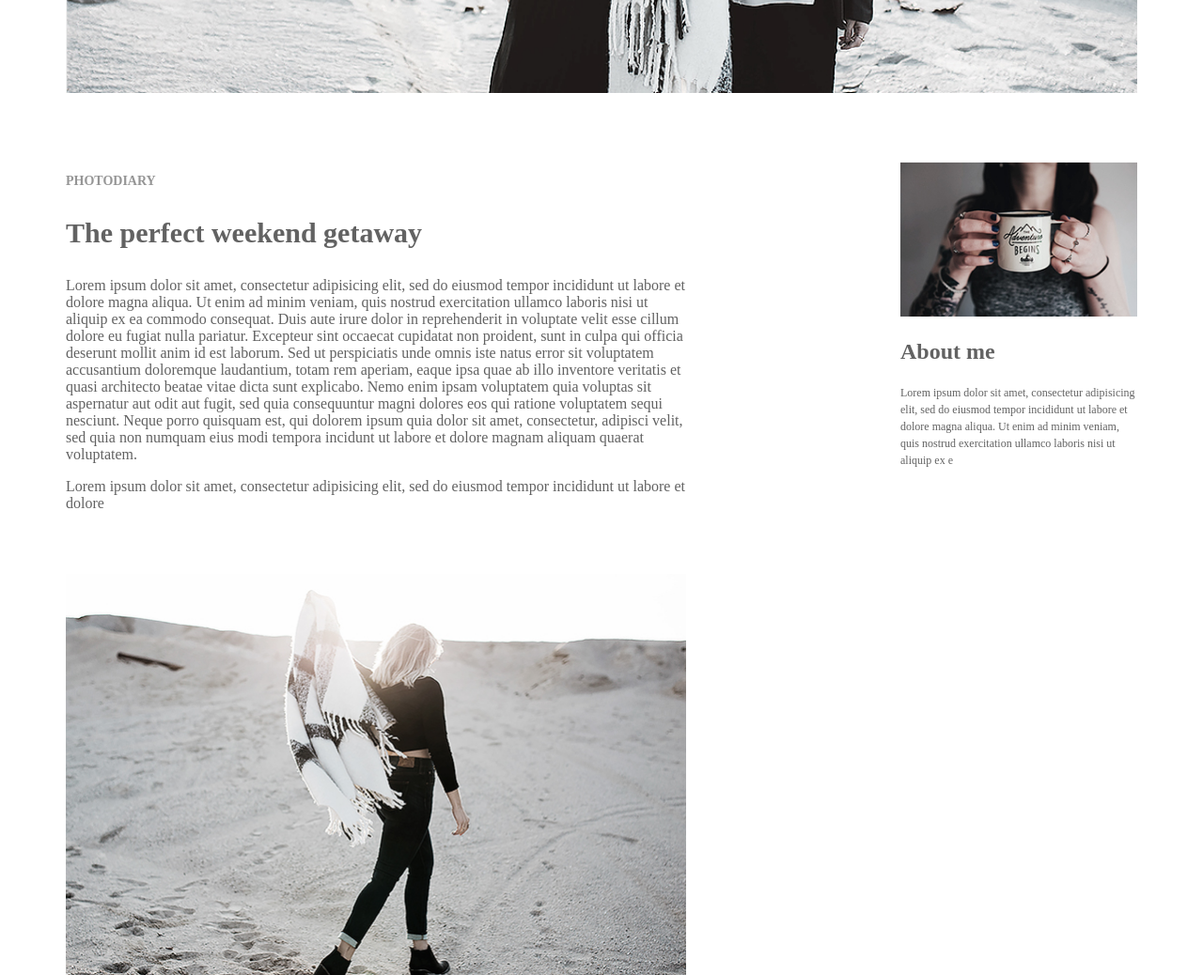
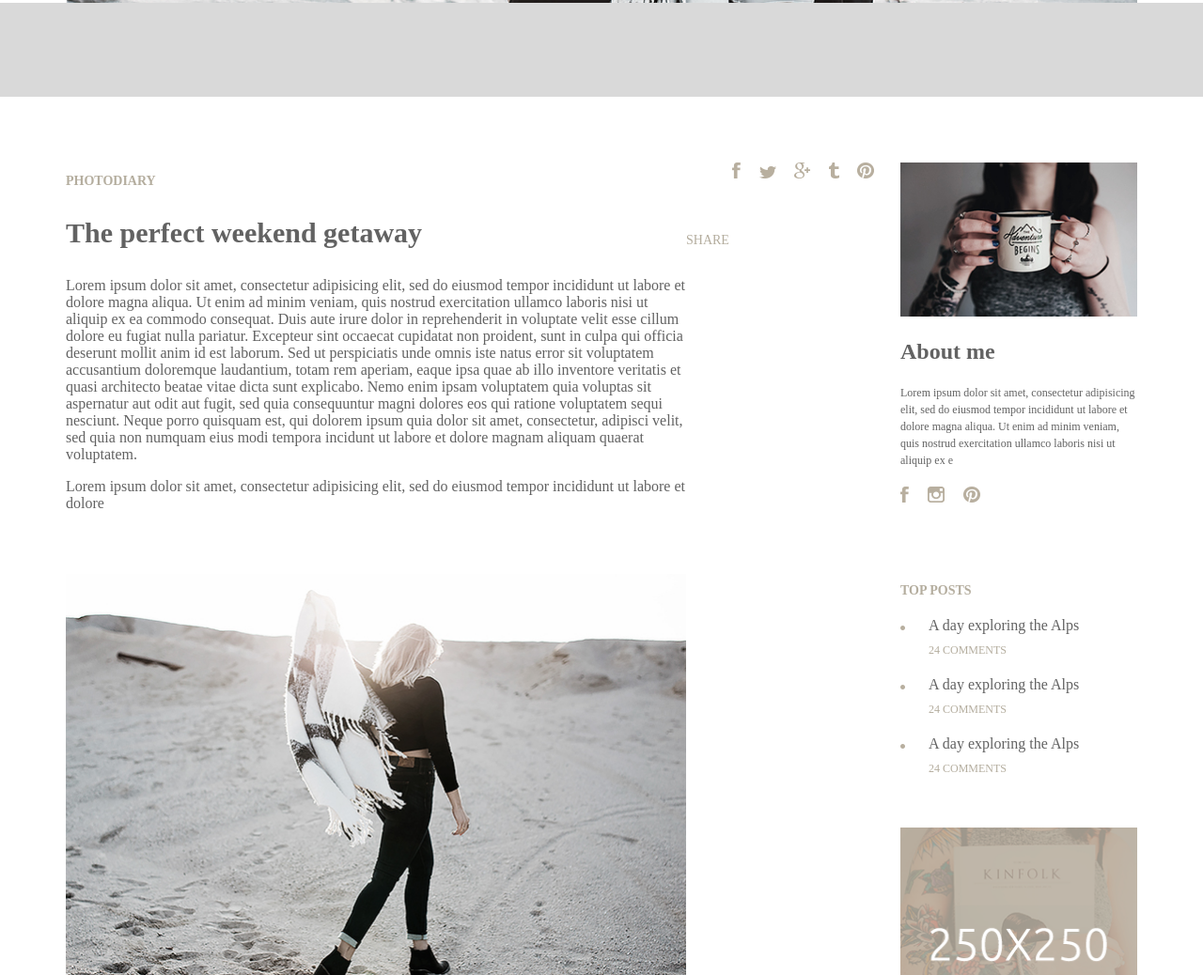
Before and after one commit to abramenko95/web-interface, a plain HTML site: page index.html in a window 1280 px wide. Shown: the part 616-1654 px from the top of the page at 94% size. Drawn offline with Linux system fonts and the light colour scheme.

Commit message:
footer don't fixed(

```diff
--- a/index.html
+++ b/index.html
@@ -52,8 +52,65 @@ Lorem ipsum dolor sit amet, consectetur adipisicing elit, sed do eiusmod tempor
             <span id="bio">
             	Lorem ipsum dolor sit amet, consectetur adipisicing elit, sed do eiusmod tempor incididunt ut labore et dolore magna aliqua. Ut enim ad minim veniam, quis nostrud exercitation ullamco laboris nisi ut aliquip ex e
             </span>
+            <div class="social">
+            	<a href="#">
+                	<img src="images/icons/fb.png" alt="" class="icon">
+                </a>
+                <a href="#">
+                	<img src="images/icons/instagram.png" alt="" class="icon">
+                </a>
+                <a href="#">
+                	<img src="images/icons/pinterest.png" alt="" class="icon">
+                </a>
+                <h2>
+                	TOP POSTS
+                </h2>
+                <div class="post">
+                	<img src="images/icons/disc.png" class="disc">
+                    A day exploring the Alps
+                </div>
+                <div class="comments">
+                	24 COMMENTS
+                </div>
+                <div class="post">
+                	<img src="images/icons/disc.png" class="disc">
+                    A day exploring the Alps
+                </div>
+                <div class="comments">
+                	24 COMMENTS
+                </div>
+                <div class="post">
+                	<img src="images/icons/disc.png" class="disc">
+                    A day exploring the Alps
+                </div>
+                <div class="comments">
+                	24 COMMENTS
+                </div>
+                <img src="images/banner spot.png" alt="" id="banner">
+            </div>
+        </div>
+    	<div class="share">
+            SHARE
+            <a href="#">
+            	<img src="images/icons/fb.png" alt="" class="icon">
+            </a>
+            <a href="#">
+            	<img src="images/icons/tw.png" alt="" class="icon">
+            </a>
+            <a href="#">
+            	<img src="images/icons/g+.png" alt="" class="icon">
+            </a>
+            <a href="#">
+            	<img src="images/icons/tumblr.png" alt="" class="icon">
+            </a>
+            <a href="#">
+            	<img src="images/icons/pinterest.png" alt="" class="icon">
+            </a>
         </div>
     </div>
+    <footer>
+
+    </footer>
 
   </body>
 </html>
--- a/style.css
+++ b/style.css
@@ -2,6 +2,8 @@ body {
   margin: 0;
   font-family: 'PlayfairDisplay', regular;
   color: #626262;
+  height: 100%;
+  position: relative;
 }
 header {
 }
@@ -66,6 +68,7 @@ img {
 }
 #content {
 	margin: 70px;
+	min-height: 100%;
 
 }
 #left-container {
@@ -78,7 +81,7 @@ img {
 }
 h2 {
 	font-family: 'Ubuntu Light', light;
-	color: #959595;
+	color: #b4ad9e;
 	font-size: 14px;
 }
 h3 {
@@ -97,3 +100,48 @@ h4 {
 .photo {
 	margin-top: 50px;
 }
+.social {
+	margin-top: 20px;
+	height: 20px;
+}
+.icon {
+	max-height: 20px;
+	width: auto;
+	padding-right: 16px;
+	padding-bottom: 70px;
+}
+.disc {
+	max-width: 5px;
+	height: auto;
+	margin-right: 22px;
+}
+.post {
+	font-family: 'arial bold', bold;
+	margin-top: 20px;
+}
+.comments {
+	font-family: 'Ubuntu Light', light;
+	font-size:12px;
+	color: #b4ad9e;
+	margin-top: 10px;
+	margin-left: 30px;
+}
+#banner {
+	margin-top: 55px;
+}
+footer {
+	background-color: #d9d9d9;
+	height: 100px;
+	position: absolute;
+	left: 0;
+	bottom: 0;
+	width: 100%;
+}
+
+.share {
+	float:left;
+	padding-right: 325;
+	font-family: 'Ubuntu Light', light;
+	font-size:14px;
+	color: #b4ad9e;
+}
```
Also changed, not shown: images/banner spot.png (added), images/icons/P.png (added), images/icons/disc.png (added), images/icons/fb.png (added), images/icons/g+.png (added), images/icons/google.png (added), images/icons/inst.png (added), images/icons/instagram.png (added), images/icons/pinterest.png (added), images/icons/tumblr.png (added), images/icons/tw.png (added).
